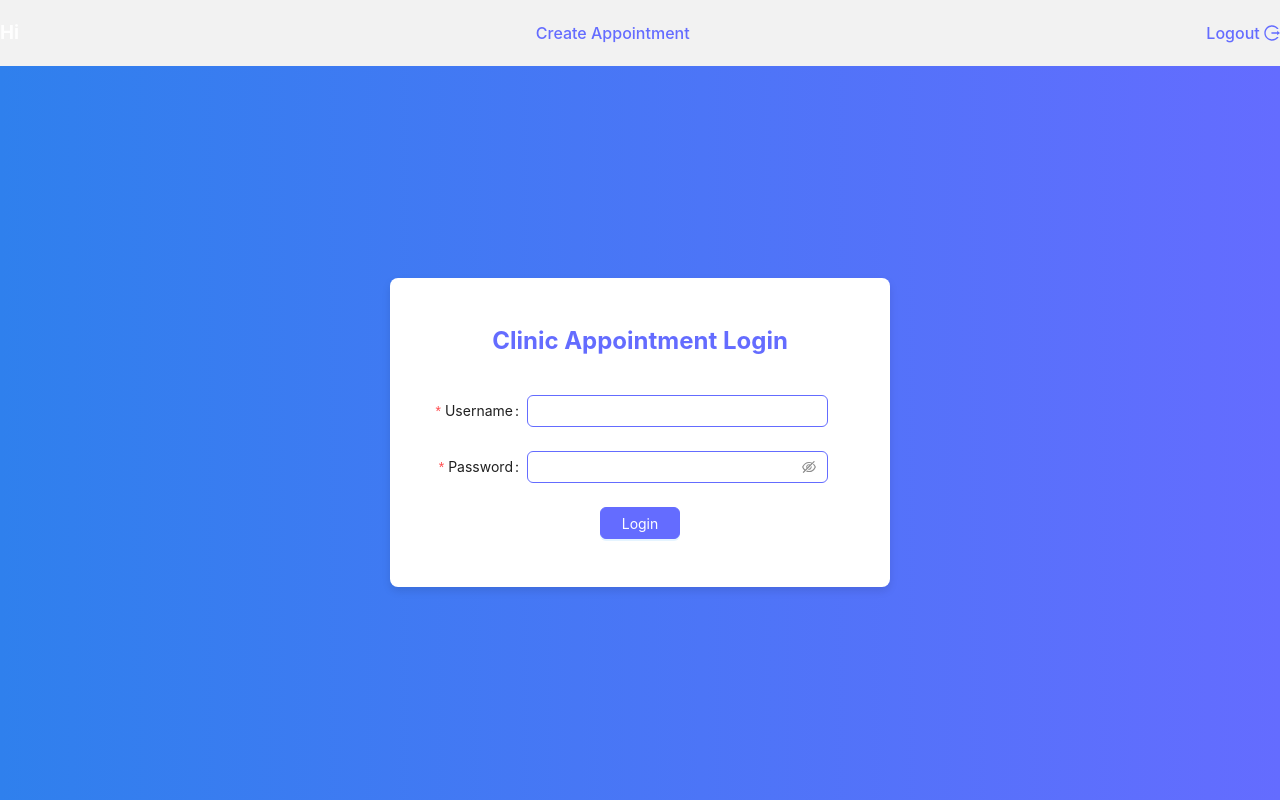
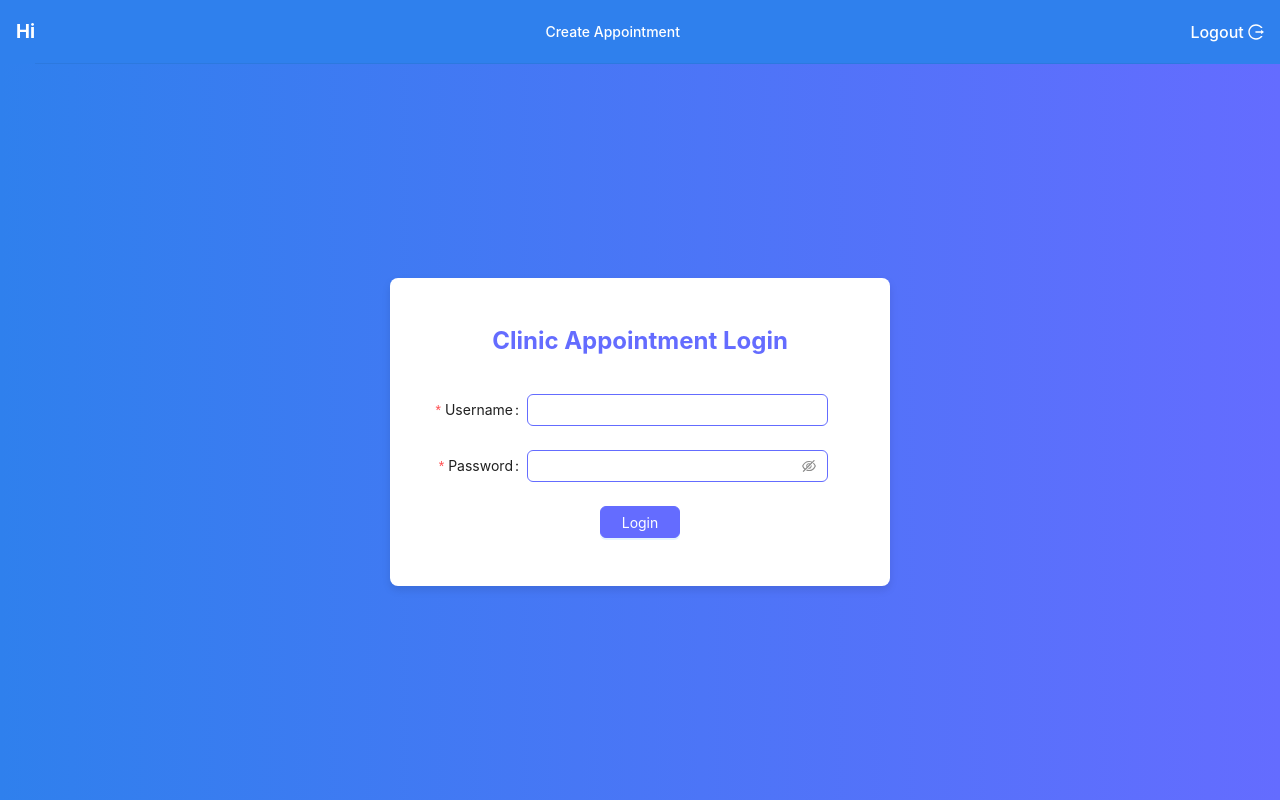
Before and after one commit to Moamen-Yazouri/clinic-appointment-system, a React (Vite) app: page / in a window 1280 px wide. Built offline with nearby package versions, Linux system fonts and the light colour scheme; sample sign-in values are in the browser's storage.

Commit message:
Add App Header

```diff
--- a/src/App.tsx
+++ b/src/App.tsx
@@ -5,7 +5,7 @@ import Login from "./Screens/Login/Login";
 import ManageAppointments from "./Screens/ManageAppointments/ManageAppointments";
 import Dashboard from "./Screens/Dashboard/Dashboard";
 import { IAppointment } from "./types/types";
-import Header from "./components/header/Header";
+import AppHeader from "./components/appHeader/AppHeader";
 import { useContext, useEffect, useState } from "react";
 import { AuthContext } from "./Providers/AuthContext";
 import Error404 from "./Screens/Error404/Error404";
@@ -34,7 +34,7 @@ function App() {
 
   return (
     <>
-      {user && <Header />}
+      {user && <AppHeader />}
       <Routes>
         <Route path="/" element={<Login />} />
         <Route element={<ProtectedRoute allowedRoles="PATIENT" />}>
--- /dev/null
+++ b/src/components/appHeader/AppHeader.tsx
@@ -0,0 +1,51 @@
+import { useContext } from "react";
+import { Link, useLocation } from "react-router-dom";
+import { AuthContext } from "../../Providers/AuthContext";
+import { LogoutOutlined, MenuOutlined } from "@ant-design/icons";
+import { Role } from "../../types/types";
+import { Layout, Menu } from "antd";
+import "./app-header.css";
+
+const { Header } = Layout;
+
+const AppHeader = () => {
+  const { user, logout } = useContext(AuthContext);
+  const location = useLocation();
+
+  const isDoctor =
+    user?.role.toString().toLowerCase() ===
+    Role.DOCTOR.toString().toLowerCase();
+
+  const menuItems = isDoctor
+    ? [
+        { key: "/manage", label: "Manage Appointments", path: "/manage" },
+        { key: "/dashboard", label: "Dashboard", path: "/dashboard" },
+      ]
+    : [{ key: "/create", label: "Create Appointment", path: "/create" }];
+
+  return (
+    <Header className="navbar">
+      <h3 className="navbar-title">
+        Hi <span className="navbar-user">{user?.userName}</span>
+      </h3>
+
+      <Menu
+        mode="horizontal"
+        selectedKeys={[location.pathname]}
+        className="nav-menu"
+        overflowedIndicator={
+          <MenuOutlined style={{ color: "white", fontSize: "20px" }} />
+        }
+        items={menuItems.map(({ key, label, path }) => ({
+          key,
+          label: <Link to={path}>{label}</Link>,
+        }))}
+      />
+      <Link to="/" onClick={logout} style={{ color: "white" }}>
+        Logout <LogoutOutlined />
+      </Link>
+    </Header>
+  );
+};
+
+export default AppHeader;
--- /dev/null
+++ b/src/components/appHeader/app-header.css
@@ -0,0 +1,33 @@
+.navbar {
+  display: flex;
+  align-items: center;
+  padding: 0 16px;
+  background: #2f80ed;
+  box-shadow: 0 4px 10px rgba(0, 0, 0, 0.1);
+}
+.navbar-title {
+  color: white;
+  margin: 0;
+}
+.navbar-user {
+  color: red;
+}
+.nav-menu {
+  flex: 1;
+  justify-content: center;
+  background: transparent;
+}
+.nav-menu .ant-menu-item a {
+  color: white !important;
+}
+.nav-menu .ant-menu-item:hover {
+  background: rgba(255, 255, 255, 0.2) !important;
+  transition: background 0.3s ease-in-out;
+}
+.nav-menu .ant-menu-item.ant-menu-item-selected {
+  background-color: white !important;
+}
+.nav-menu .ant-menu-item-selected a {
+  color: #2f80ed !important;
+  font-weight: bold;
+}
--- a/src/components/header/Header.tsx
+++ /dev/null
@@ -1,50 +0,0 @@
-import { useContext } from "react";
-import { Link, useLocation } from "react-router-dom";
-import { AuthContext } from "../../Providers/AuthContext";
-import { LogoutOutlined } from "@ant-design/icons";
-import "./header.css";
-import { Role } from "../../types/types";
-
-const Header = () => {
-  const { user, logout } = useContext(AuthContext);
-  const location = useLocation();
-
-  return (
-    <div className="header">
-      <h3>
-        Hi <span style={{ color: "red" }}>{user?.userName}</span>
-      </h3>
-      {user?.role.toString().toLowerCase() ===
-      Role.DOCTOR.toString().toLowerCase() ? (
-        <nav className="navbar">
-          <Link
-            to="/manage"
-            className={location.pathname === "/manage" ? "active" : ""}
-          >
-            Manage Appointments
-          </Link>
-          <Link
-            to="/dashboard"
-            className={location.pathname === "/dashboard" ? "active" : ""}
-          >
-            Dashboard
-          </Link>
-        </nav>
-      ) : (
-        <nav className="navbar">
-          <Link
-            to="/create"
-            className={location.pathname === "/create" ? "active" : ""}
-          >
-            Create Appointment
-          </Link>
-        </nav>
-      )}
-      <Link to="/" onClick={logout}>
-        Logout {<LogoutOutlined />}
-      </Link>
-    </div>
-  );
-};
-
-export default Header;
--- a/src/components/header/header.css
+++ /dev/null
@@ -1,14 +0,0 @@
-.header {
-  display: flex;
-  justify-content: space-between;
-  align-items: center;
-}
-.header > .navbar {
-  display: flex;
-  gap: 30px;
-}
-.header .navbar a.active {
-  color: red;
-  font-weight: bold;
-  background-color: gray;
-}
```
